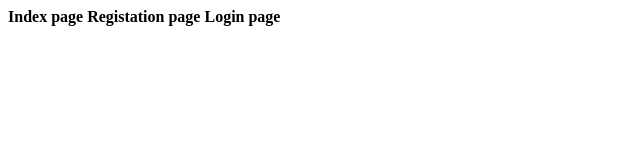
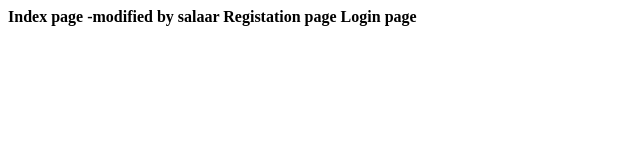
Before and after one commit to priyankasml/demoproject709, a plain HTML site: page index.html in a window 1280 px wide. Shown: the whole page, without its empty margins (0-640 px from the left). Drawn offline with Linux system fonts and the light colour scheme.

Commit message:
modified by salaar

```diff
--- a/index.html
+++ b/index.html
@@ -1,3 +1,3 @@
-<b> Index page </b>
+<b> Index page -modified by salaar </b>
 <b>Registation page</b>
 <b> Login page</b>
```
